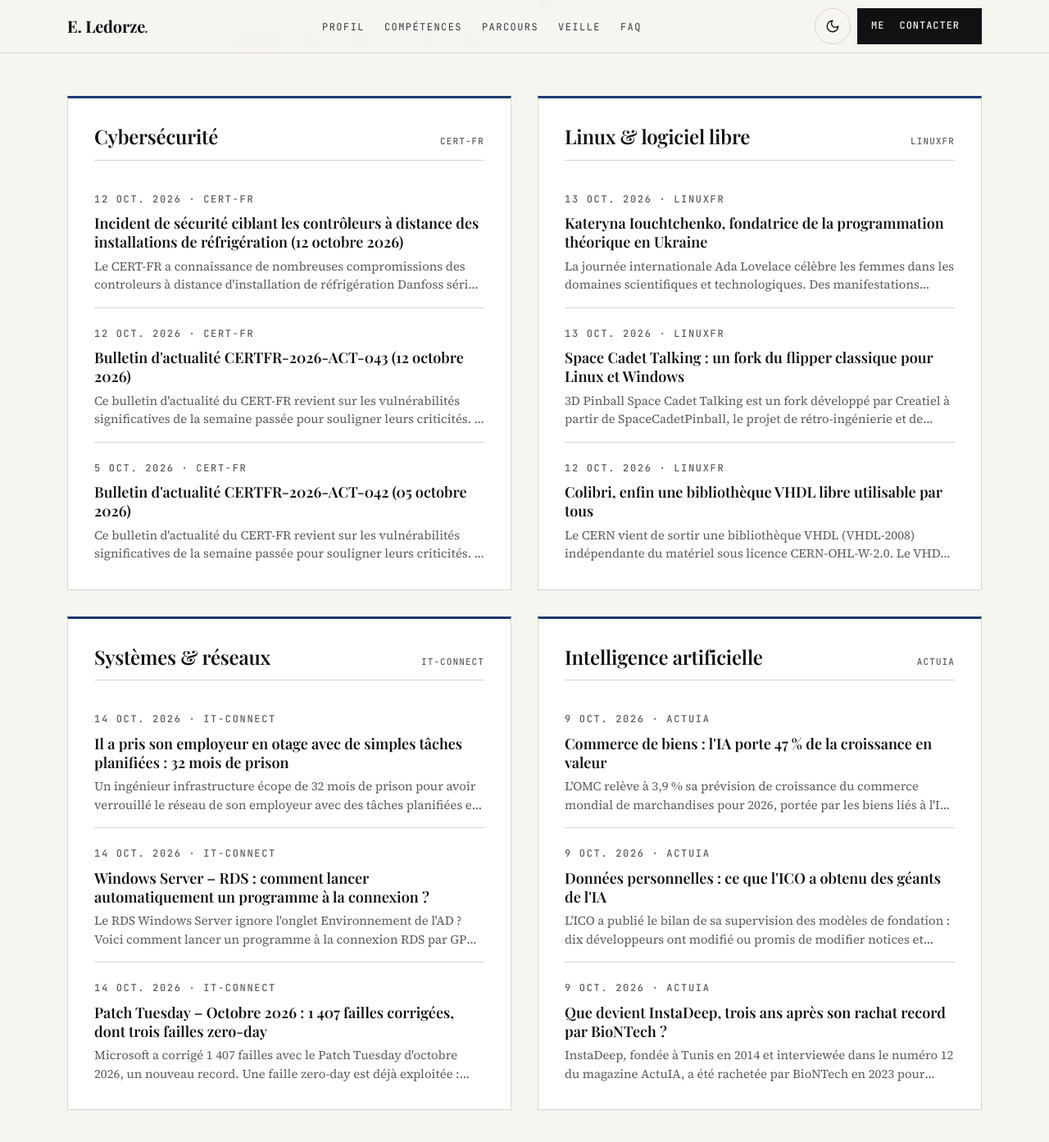
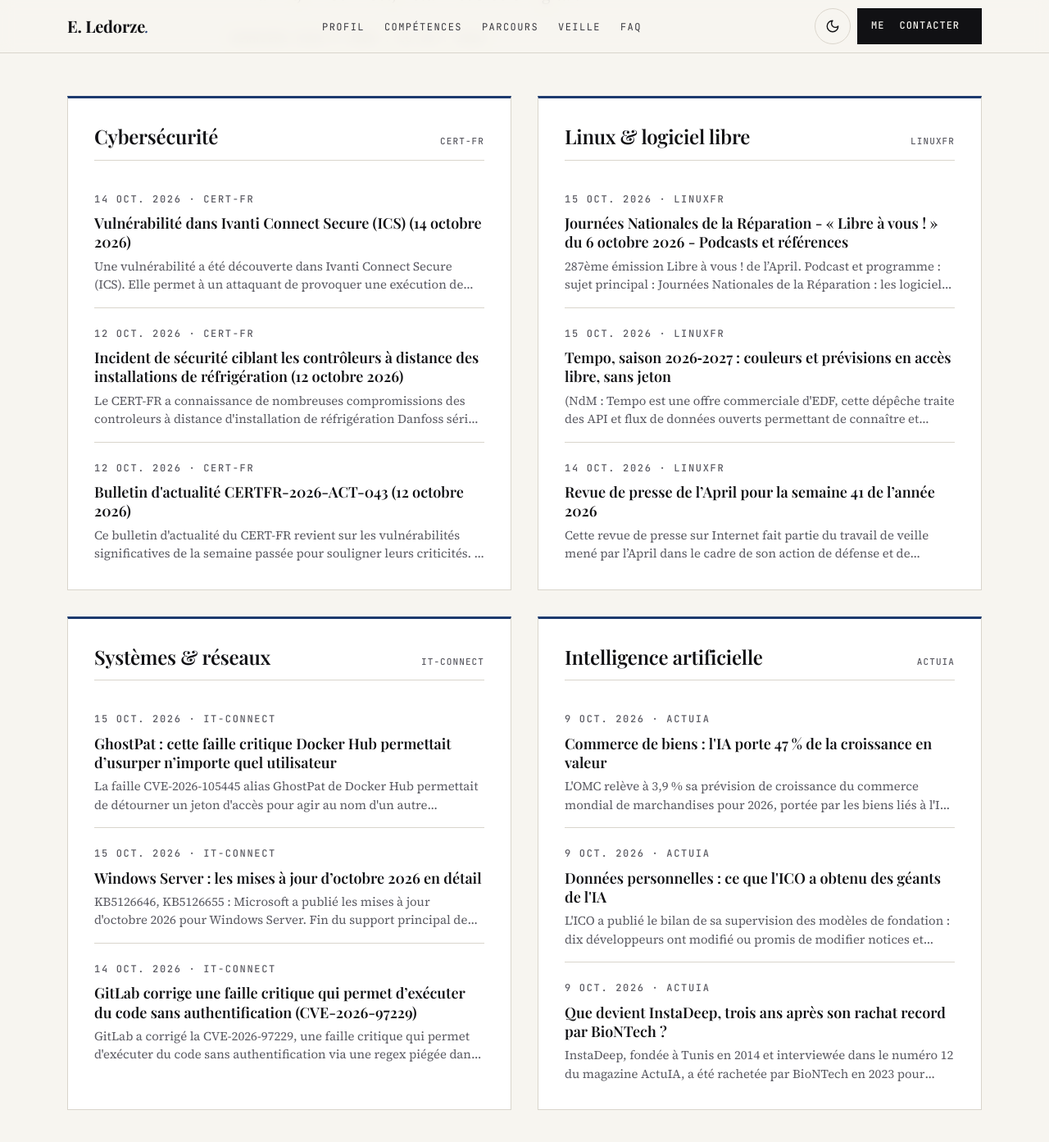
Before and after one commit to TheDringe54-lab/TheDringe54-lab.github.io, a Jekyll site: the page built from index.html, in a window 1280 px wide and 1400 px high, scrolled down 4307 px. Shown: the top 1393 px of the window at 82% size. Built offline with Jekyll 4.4.1, drawn with Linux system fonts in a browser that asks for light colours.

Commit message:
Veille techno : mise à jour automatique

```diff
--- a/_data/veille.json
+++ b/_data/veille.json
@@ -1,11 +1,18 @@
 {
-  "mise_a_jour": "2026-10-14",
+  "mise_a_jour": "2026-10-15",
   "themes": [
     {
       "id": "cyber",
       "titre": "Cybersécurité",
       "titre_en": "Cybersecurity",
       "articles": [
+        {
+          "titre": "Vulnérabilité dans Ivanti Connect Secure (ICS) (14 octobre 2026)",
+          "lien": "https://www.cert.ssi.gouv.fr/alerte/CERTFR-2026-ALE-013/",
+          "source": "CERT-FR",
+          "date": "2026-10-14",
+          "resume": "Une vulnérabilité a été découverte dans Ivanti Connect Secure (ICS). Elle permet à un attaquant de provoquer une exécution de code arbitraire à distance, une…"
+        },
         {
           "titre": "Incident de sécurité ciblant les contrôleurs à distance des installations de réfrigération (12 octobre 2026)",
           "lien": "https://www.cert.ssi.gouv.fr/alerte/CERTFR-2026-ALE-012/",
@@ -19,13 +26,6 @@
           "source": "CERT-FR",
           "date": "2026-10-12",
           "resume": "Ce bulletin d'actualité du CERT-FR revient sur les vulnérabilités significatives de la semaine passée pour souligner leurs criticités. Il ne remplace pas…"
-        },
-        {
-          "titre": "Bulletin d'actualité CERTFR-2026-ACT-042 (05 octobre 2026)",
-          "lien": "https://www.cert.ssi.gouv.fr/actualite/CERTFR-2026-ACT-042/",
-          "source": "CERT-FR",
-          "date": "2026-10-05",
-          "resume": "Ce bulletin d'actualité du CERT-FR revient sur les vulnérabilités significatives de la semaine passée pour souligner leurs criticités. Il ne remplace pas…"
         }
       ]
     },
@@ -35,25 +35,25 @@
       "titre_en": "Linux & open source",
       "articles": [
         {
-          "titre": "Kateryna Iouchtchenko, fondatrice de la programmation théorique en Ukraine",
-          "lien": "https://linuxfr.org/news/kateryna-iouchtchenko-fondatrice-de-la-programmation-theorique-en-ukraine",
+          "titre": "Journées Nationales de la Réparation - « Libre à vous ! » du 6 octobre 2026 - Podcasts et références",
+          "lien": "https://linuxfr.org/news/journees-nationales-de-la-reparation-libre-a-vous-du-6-octobre-2026-podcasts-et-references",
           "source": "LinuxFR",
-          "date": "2026-10-13",
-          "resume": "La journée internationale Ada Lovelace célèbre les femmes dans les domaines scientifiques et technologiques. Des manifestations diverses sont organisées le…"
+          "date": "2026-10-15",
+          "resume": "287ème émission Libre à vous ! de l’April. Podcast et programme : sujet principal : Journées Nationales de la Réparation : les logiciels libres ont un rôle à…"
         },
         {
-          "titre": "Space Cadet Talking : un fork du flipper classique pour Linux et Windows",
-          "lien": "https://linuxfr.org/news/space-cadet-talking-un-fork-du-flipper-classique-pour-linux-et-windows",
+          "titre": "Tempo, saison 2026‑2027 : couleurs et prévisions en accès libre, sans jeton",
+          "lien": "https://linuxfr.org/news/tempo-saison-2026-2027-couleurs-et-previsions-en-acces-libre-sans-jeton",
           "source": "LinuxFR",
-          "date": "2026-10-13",
-          "resume": "3D Pinball Space Cadet Talking est un fork développé par Creatiel à partir de SpaceCadetPinball, le projet de rétro-ingénierie et de portage d’Andrey…"
+          "date": "2026-10-15",
+          "resume": "(NdM : Tempo est une offre commerciale d'EDF, cette dépêche traite des API et flux de données ouverts permettant de connaître et prédire les coûts du kWh.) En…"
         },
         {
-          "titre": "Colibri, enfin une bibliothèque VHDL libre utilisable par tous",
-          "lien": "https://linuxfr.org/news/colibri-enfin-une-bibliotheque-vhdl-libre-utilisable-par-tous",
+          "titre": "Revue de presse de l’April pour la semaine 41 de l’année 2026",
+          "lien": "https://linuxfr.org/news/revue-de-presse-de-l-april-pour-la-semaine-41-de-l-annee-2026",
           "source": "LinuxFR",
-          "date": "2026-10-12",
-          "resume": "Le CERN vient de sortir une bibliothèque VHDL (VHDL-2008) indépendante du matériel sous licence CERN-OHL-W-2.0. Le VHDL est le langage de description matériel…"
+          "date": "2026-10-14",
+          "resume": "Cette revue de presse sur Internet fait partie du travail de veille mené par l’April dans le cadre de son action de défense et de promotion du logiciel libre…"
         }
       ]
     },
@@ -63,25 +63,25 @@
       "titre_en": "Systems & networks",
       "articles": [
         {
-          "titre": "Il a pris son employeur en otage avec de simples tâches planifiées : 32 mois de prison",
-          "lien": "https://www.it-connect.fr/ingenieur-rancon-employeur-taches-planifiees-prison/",
+          "titre": "GhostPat : cette faille critique Docker Hub permettait d’usurper n’importe quel utilisateur",
+          "lien": "https://www.it-connect.fr/docker-hub-faille-ghostpat-cve-2026-105445/",
+          "source": "IT-Connect",
+          "date": "2026-10-15",
+          "resume": "La faille CVE-2026-105445 alias GhostPat de Docker Hub permettait de détourner un jeton d'accès pour agir au nom d'un autre utilisateur. Le post GhostPat…"
+        },
+        {
+          "titre": "Windows Server : les mises à jour d’octobre 2026 en détail",
+          "lien": "https://www.it-connect.fr/mises-a-jour-octobre-2026-pour-windows-server/",
+          "source": "IT-Connect",
+          "date": "2026-10-15",
+          "resume": "KB5126646, KB5126655 : Microsoft a publié les mises à jour d'octobre 2026 pour Windows Server. Fin du support principal de WS 2022 et nouveautés à connaître…"
+        },
+        {
+          "titre": "GitLab corrige une faille critique qui permet d’exécuter du code sans authentification (CVE-2026-97229)",
+          "lien": "https://www.it-connect.fr/gitlab-cve-2026-97229-faille-critique-regex-ci-cd/",
           "source": "IT-Connect",
           "date": "2026-10-14",
-          "resume": "Un ingénieur infrastructure écope de 32 mois de prison pour avoir verrouillé le réseau de son employeur avec des tâches planifiées et exigé 20 bitcoins. Le…"
-        },
-        {
-          "titre": "Windows Server – RDS : comment lancer automatiquement un programme à la connexion ?",
-          "lien": "https://www.it-connect.fr/rds-lancer-programme-ouverture-session/",
-          "source": "IT-Connect",
-          "date": "2026-10-14",
-          "resume": "Le RDS Windows Server ignore l'onglet Environnement de l'AD ? Voici comment lancer un programme à la connexion RDS par GPO ou via fQueryUserConfigFromDC. Le…"
-        },
-        {
-          "titre": "Patch Tuesday – Octobre 2026 : 1 407 failles corrigées, dont trois failles zero-day",
-          "lien": "https://www.it-connect.fr/patch-tuesday-octobre-2026-recapitulatif/",
-          "source": "IT-Connect",
-          "date": "2026-10-14",
-          "resume": "Microsoft a corrigé 1 407 failles avec le Patch Tuesday d'octobre 2026, un nouveau record. Une faille zero-day est déjà exploitée : voici ce qu'il faut savoir…"
+          "resume": "GitLab a corrigé la CVE-2026-97229, une faille critique qui permet d'exécuter du code sans authentification via une regex piégée dans une configuration CI/CD…"
         }
       ]
     },
```
